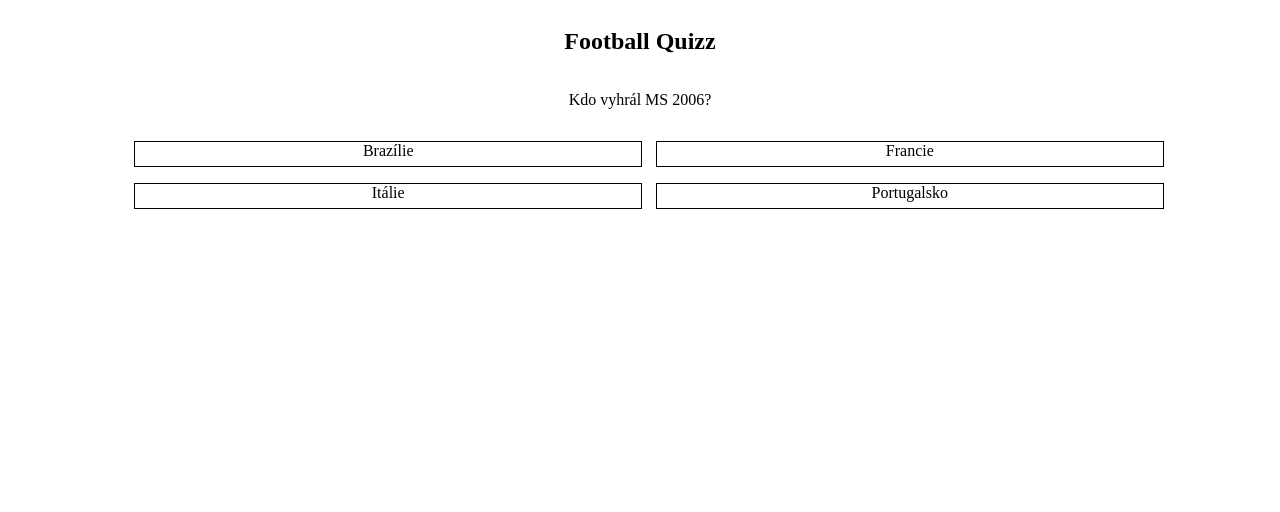
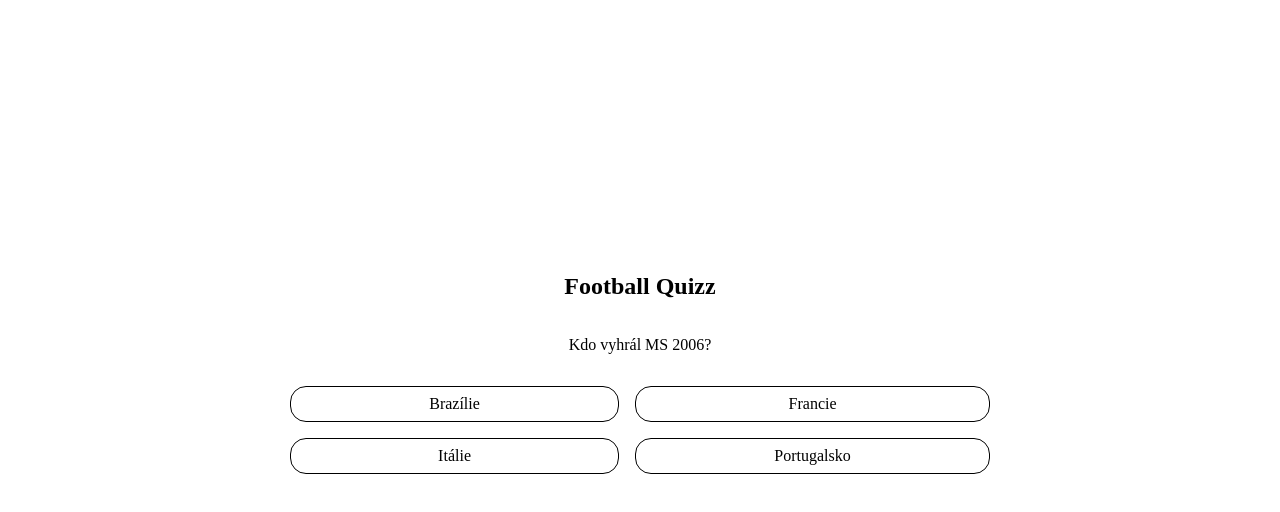
Before and after one commit to RenzoRG/Football-quizz, a plain HTML site: page index.html in a window 1280 px wide. Drawn offline with Linux system fonts and the light colour scheme.

Commit message:
answers now take the entire width of the container and the game is now centered

```diff
--- a/styles.css
+++ b/styles.css
@@ -1,5 +1,6 @@
 .container{
     width: 80%;
+    min-width: 200px;
     display: flex;
     flex-direction: column;
     margin: auto;
@@ -8,7 +9,7 @@
 .answers{
     display: flex;
     flex-direction: column;
-    align-items: center;
+    align-items: stretch;
     padding: 0;
     gap: 1rem;
     /*grid-template-columns: repeat(2, 1fr);*/
@@ -17,10 +18,9 @@
 
 .answer{
     border: 1px solid black;
+    border-radius: 1em;
     list-style: none;
-    width: 100%;
-    align-self: center;
-    height: 1.5em;
+    padding: 0.5rem;
 }
 
 .answer:hover{
@@ -28,11 +28,13 @@
 }
 
 @media (min-width: 400px) {
+    .container{
+        margin-top: 20%;
+        max-width: 700px;
+    }
     .answers {
         display: grid;
-        grid-template-columns: repeat(2, 50%);
-        width: 100%;
-        gap: 1rem;
-        align-self: center;
+        grid-template-columns: repeat(2, auto);
+        align-content:center;
     }
 }
```
